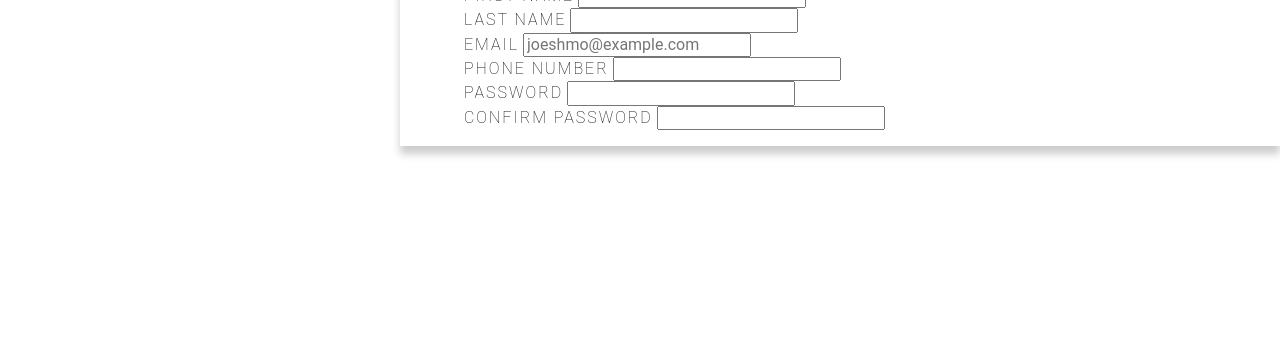
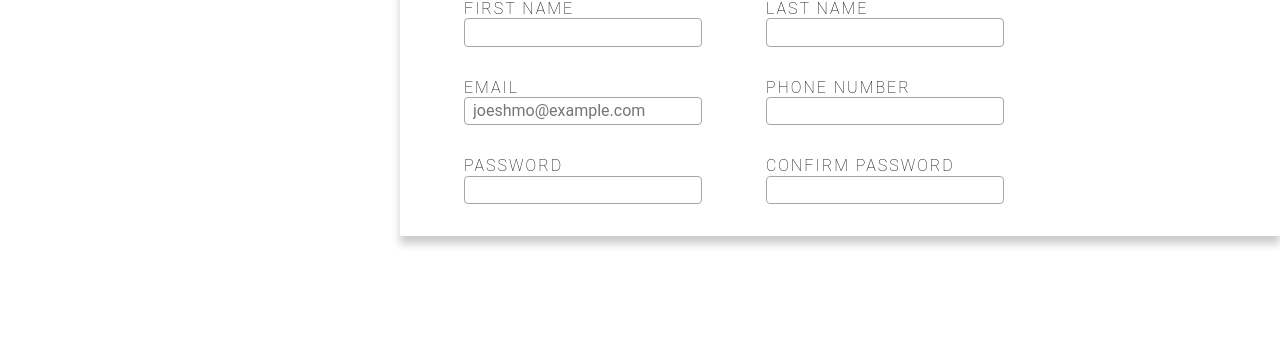
Before and after one commit to iamgame3/sign-up-form, a plain HTML site: page index.html in a window 1280 px wide. Shown: the part 445-800 px from the top of the page. Drawn offline with Linux system fonts and the light colour scheme.

Commit message:
Add margins and padding to form and style text inputs

```diff
--- a/index.html
+++ b/index.html
@@ -28,24 +28,26 @@
         </div>
         <div class="sign-up-form">
             <p class="form-opening">Enter your information:</p>
-            <div>
+            <div class="form-container">
+                <div class="text-input">
                     <label for="fname">FIRST NAME</label>
                     <input id="fname" name="fname" type="text" /></div>
-            <div>
+                <div class="text-input">
                     <label for="lname">LAST NAME</label>
                     <input id="lname" name="lname" type="text" /></div>
-            <div>
+                <div class="text-input">
                     <label for="email">EMAIL</label>
                     <input id="email" name="email" type="email" placeholder="joeshmo@example.com" /></div>
-            <div>
+                <div class="text-input">
                     <label for="telnum">PHONE NUMBER</label>
                     <input id="telnum" name="telnum" type="tel" /></div>
-            <div>
+                <div class="text-input">
                     <label for="pass">PASSWORD</label>
                     <input id="pass" name="pass" type="password" /></div>
-            <div>
+                <div class="text-input">
                     <label for="conpass">CONFIRM PASSWORD</label>
                     <input id="conpass" name="conpass" type="password" /></div>
+                        </div>
             </div>
         <div class="sumbit-section">
 
--- a/styles.css
+++ b/styles.css
@@ -99,3 +99,25 @@ value,
 placeholder {
     font-weight: 300;
 }
+
+.form-container {
+    display: flex;
+    flex-wrap: wrap;
+}
+
+.text-input {
+    display: flex;
+    flex-direction: column;
+    margin-top: 16px;
+    margin-bottom: 16px;
+    margin-right: 64px;
+}
+
+input {
+    border-radius: 4px;
+    border: 1px solid rgb(167, 167, 167);
+    padding-top: 4px;
+    padding-bottom: 4px;
+    padding-left: 8px;
+    padding-right: 8px;
+}
```
Lines whose indentation alone changed are shown as unchanged.
